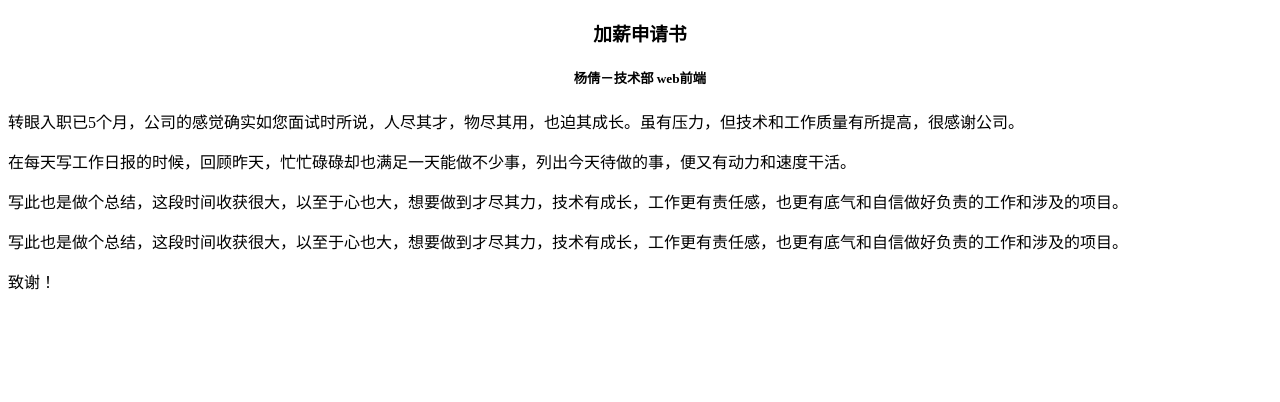
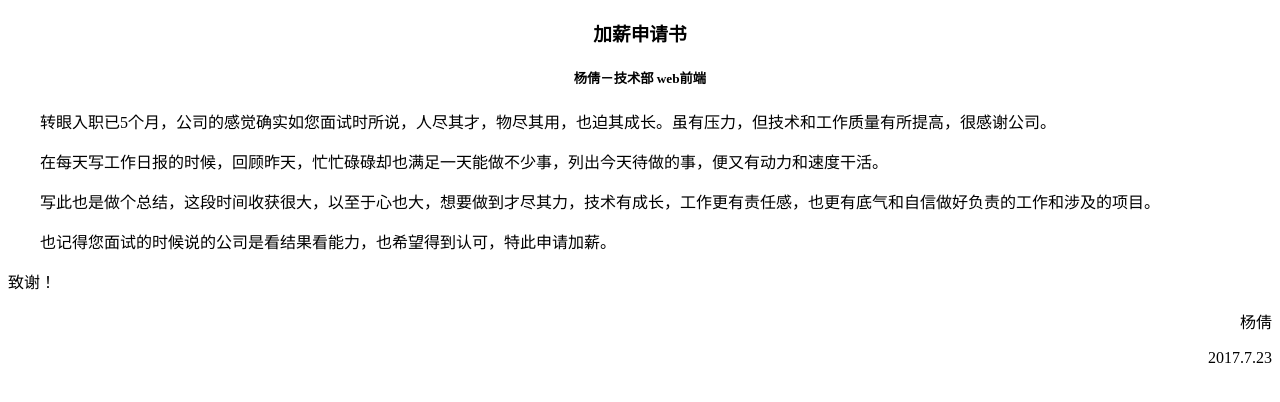
Before and after one commit to Erroi/CSS3Dbox, a plain HTML site: page applay.html in a window 1280 px wide. Drawn offline with Linux system fonts and the light colour scheme.

Commit message:
Update applay.html

```diff
--- a/applay.html
+++ b/applay.html
@@ -11,15 +11,19 @@
 	p{
 		font-size: 16px;
 	}
+	.right{
+		text-align: right;
+	}
 </style>
 <body>
 	<h3>加薪申请书</h3>
 	<h5>杨倩－技术部 web前端</h5>
-	<p>转眼入职已5个月，公司的感觉确实如您面试时所说，人尽其才，物尽其用，也迫其成长。虽有压力，但技术和工作质量有所提高，很感谢公司。</p>
-	<p>在每天写工作日报的时候，回顾昨天，忙忙碌碌却也满足一天能做不少事，列出今天待做的事，便又有动力和速度干活。</p>
-	<p>写此也是做个总结，这段时间收获很大，以至于心也大，想要做到才尽其力，技术有成长，工作更有责任感，也更有底气和自信做好负责的工作和涉及的项目。</p>
-	<p>写此也是做个总结，这段时间收获很大，以至于心也大，想要做到才尽其力，技术有成长，工作更有责任感，也更有底气和自信做好负责的工作和涉及的项目。</p>
+	<p>&emsp;&emsp;转眼入职已5个月，公司的感觉确实如您面试时所说，人尽其才，物尽其用，也迫其成长。虽有压力，但技术和工作质量有所提高，很感谢公司。</p>
+	<p>&emsp;&emsp;在每天写工作日报的时候，回顾昨天，忙忙碌碌却也满足一天能做不少事，列出今天待做的事，便又有动力和速度干活。</p>
+	<p>&emsp;&emsp;写此也是做个总结，这段时间收获很大，以至于心也大，想要做到才尽其力，技术有成长，工作更有责任感，也更有底气和自信做好负责的工作和涉及的项目。</p>
+	<p>&emsp;&emsp;也记得您面试的时候说的公司是看结果看能力，也希望得到认可，特此申请加薪。</p>
 	<p>致谢！</p>
-
+	<p class="right">杨倩</p>
+	<p class="right">2017.7.23</p>
 </body>
 </html>
```
